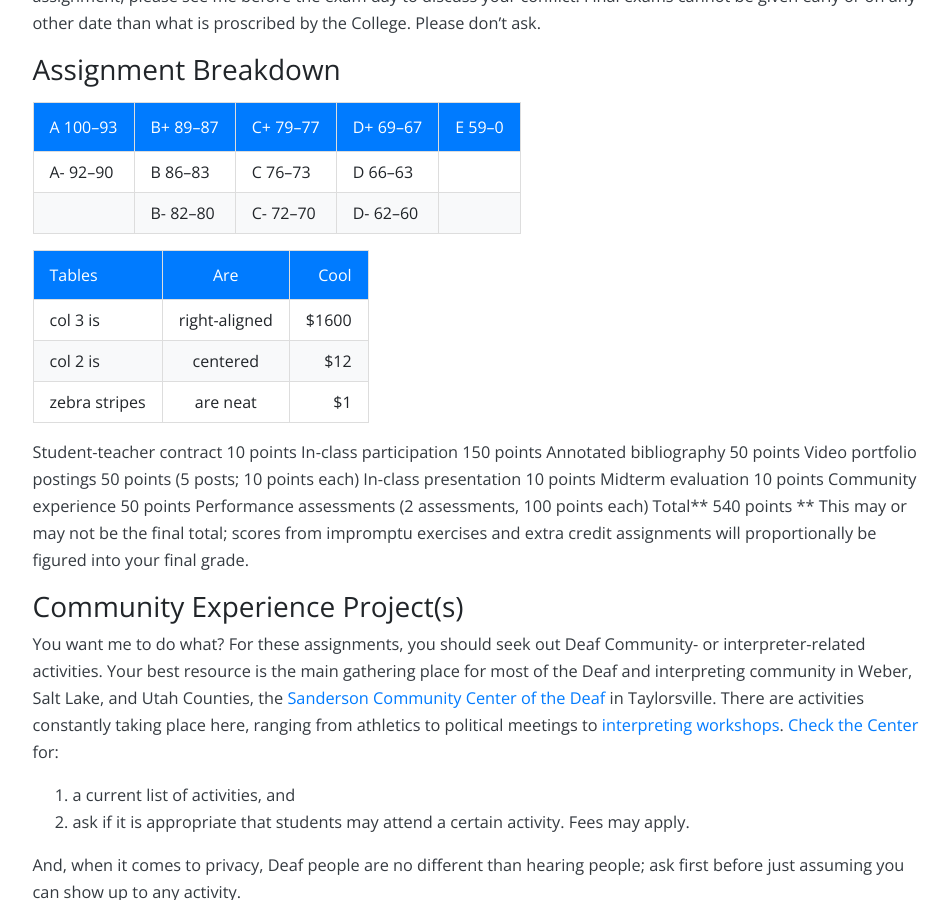
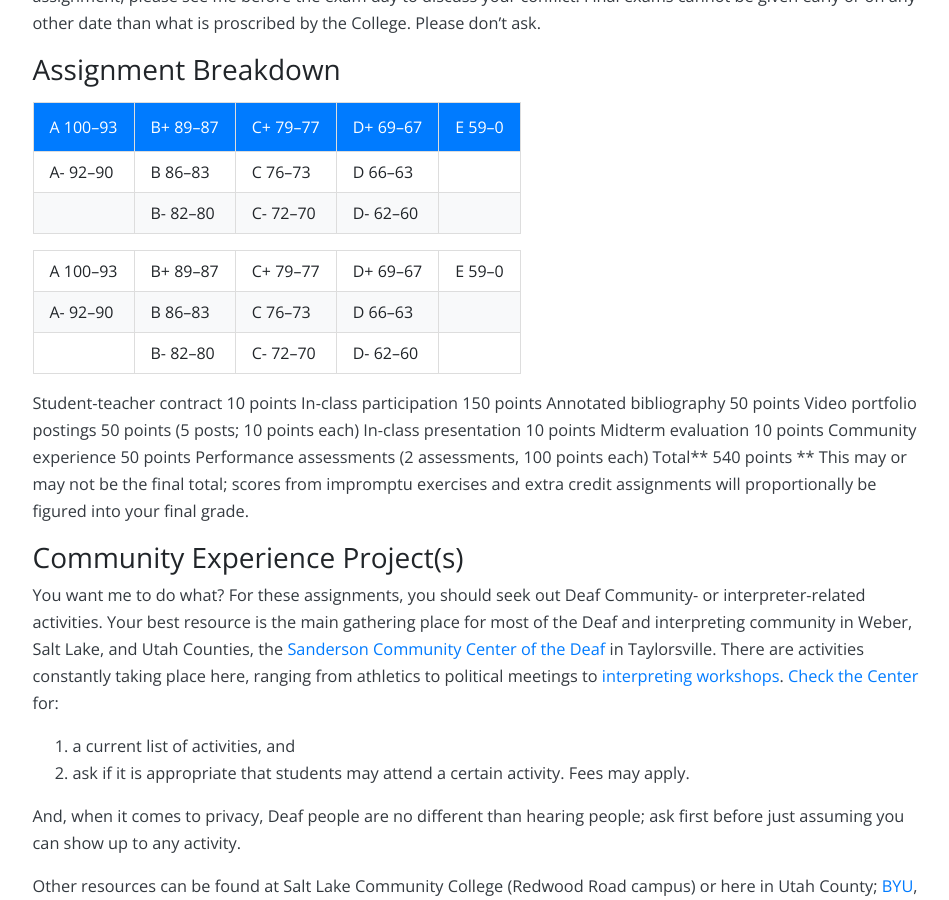
Before and after one commit to intrpr/jekyll-portfol-test, a Jekyll site: the page built from _posts/2019-06-09-assignments.md, in a window 1280 px wide and 900 px high, scrolled down 2899 px. Shown: the whole window, without its empty margins (160-1109 px from the left). Built offline with Jekyll 4.4.1, drawn with Linux system fonts in a browser that asks for light colours; nearby versions of some CDN libraries; our own code applies the rules of GitHub Pages for plain Markdown files; comment, search, counter and statistics services are not loaded.

Commit message:
Update 2019-06-09-assignments.md

```diff
--- a/_posts/2019-06-09-assignments.md
+++ b/_posts/2019-06-09-assignments.md
@@ -54,11 +54,9 @@
 | A- 92–90 | B  86–83 | C  76–73 | D  66–63 |        |
 |          | B- 82–80 | C- 72–70 | D- 62–60 |        |
 
-| Tables        | Are           | Cool  |
-| ------------- |:-------------:| -----:|
-| col 3 is      | right-aligned | $1600 |
-| col 2 is      | centered      |   $12 |
-| zebra stripes | are neat      |    $1 |
+| A 100–93 | B+ 89–87 | C+ 79–77 | D+ 69–67 | E 59–0 |
+| A- 92–90 | B  86–83 | C  76–73 | D  66–63 |        |
+|          | B- 82–80 | C- 72–70 | D- 62–60 |        |
 
 Student-teacher contract	10 points
 In-class participation	150 points
```
